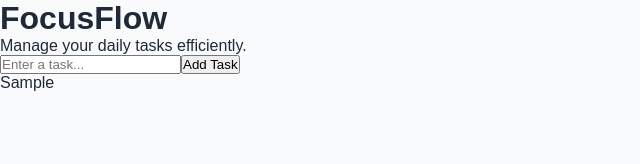
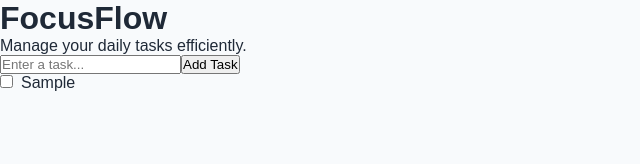
Before and after one commit to Arjon22/focusflow, a React (Vite) app: page / in a window 1280 px wide. Both pictures are taken after typing "Sample" into the empty fields and a click on the button "Add Task". Shown: the top 164 px of the page, without its empty margins (0-640 px from the left). Built offline with nearby package versions, Linux system fonts and the light colour scheme.

Commit message:
Implement task completion

```diff
--- a/src/App.jsx
+++ b/src/App.jsx
@@ -16,11 +16,21 @@ function App() {
     setTasks([...tasks, newTask]);
   };
 
+  const handleToggleTask = (id) => {
+    const updatedTasks = tasks.map((task) =>
+      task.id === id
+        ? { ...task, completed: !task.completed }
+        : task
+    );
+
+    setTasks(updatedTasks);
+  };
+
   return (
     <div className="app">
       <Header />
       <TaskForm onAddTask={handleAddTask} />
-      <TaskList tasks={tasks} />
+      <TaskList tasks={tasks} onToggleTask={handleToggleTask} />
     </div>
   );
 }
--- a/src/components/TaskList.jsx
+++ b/src/components/TaskList.jsx
@@ -1,8 +1,23 @@
-function TaskList({ tasks }) {
+function TaskList({ tasks, onToggleTask }) {
   return (
     <ul>
       {tasks.map((task) => (
-        <li key={task.id}>{task.title}</li>
+        <li key={task.id}>
+          <input
+            type="checkbox"
+            checked={task.completed}
+            onChange={() => onToggleTask(task.id)}
+          />
+
+          <span
+            style={{
+              textDecoration: task.completed ? "line-through" : "none",
+              marginLeft: "8px",
+            }}
+          >
+            {task.title}
+          </span>
+        </li>
       ))}
     </ul>
   );
```
